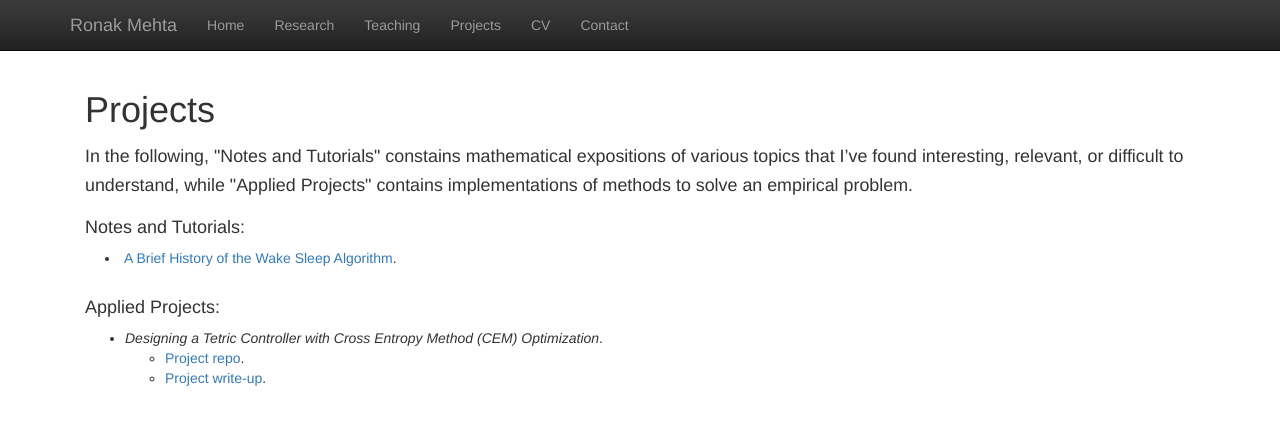
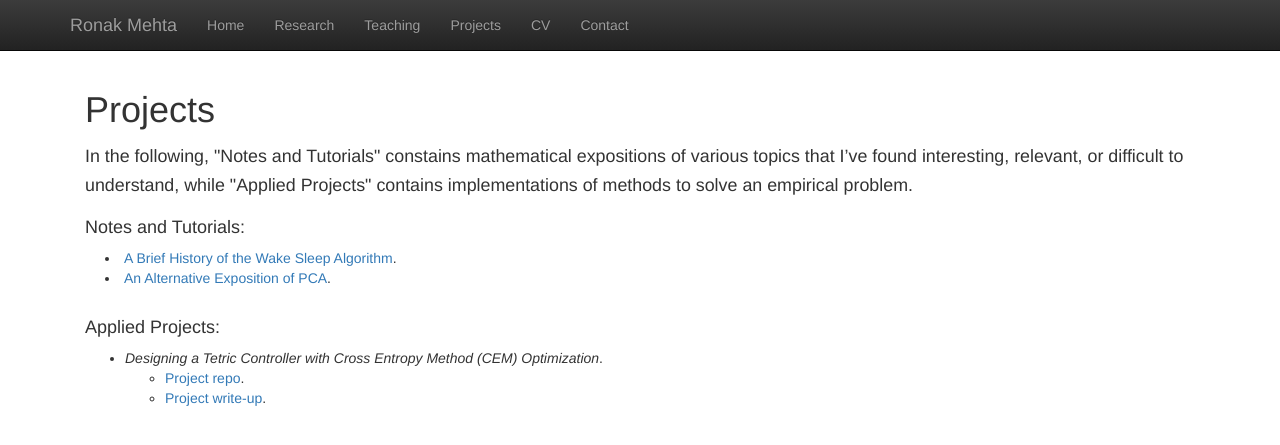
Before and after one commit to shreyap18/shreyap18.github.io, a Jekyll site: the page built from projects.html, in a window 1280 px wide. Shown: the top 445 px of the page. Built offline with Jekyll 4.4.1, drawn with Linux system fonts in a browser that asks for light colours; nearby versions of some CDN libraries; library files that are not in the unit come from our copies.

Commit message:
PCA notes added.

```diff
--- a/projects.html
+++ b/projects.html
@@ -15,7 +15,8 @@ title: 'Projects'
 <p class="content" style="padding:0px;margin:0px 20px 0px;">
     <li style="padding:0px;margin:0px 20px 0px;"> <a href="projects/Wake_Sleep_Review.pdf">A Brief History of the Wake
             Sleep Algorithm</a>. </li>
-
+    <li style="padding:0px;margin:0px 20px 0px;"> <a href="projects/An_Alternative_Exposition_of_PCA.pdf">An Alternative
+            Exposition of PCA</a>. </li>
     <br />
 </p>
 
```
Also changed, not shown: 1 other file.
